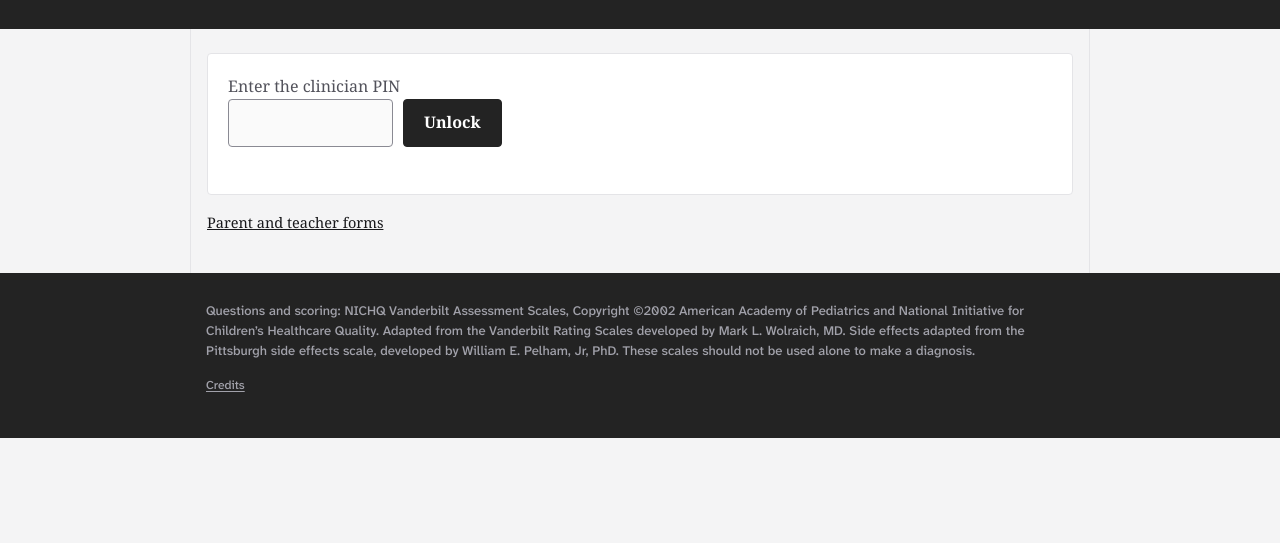
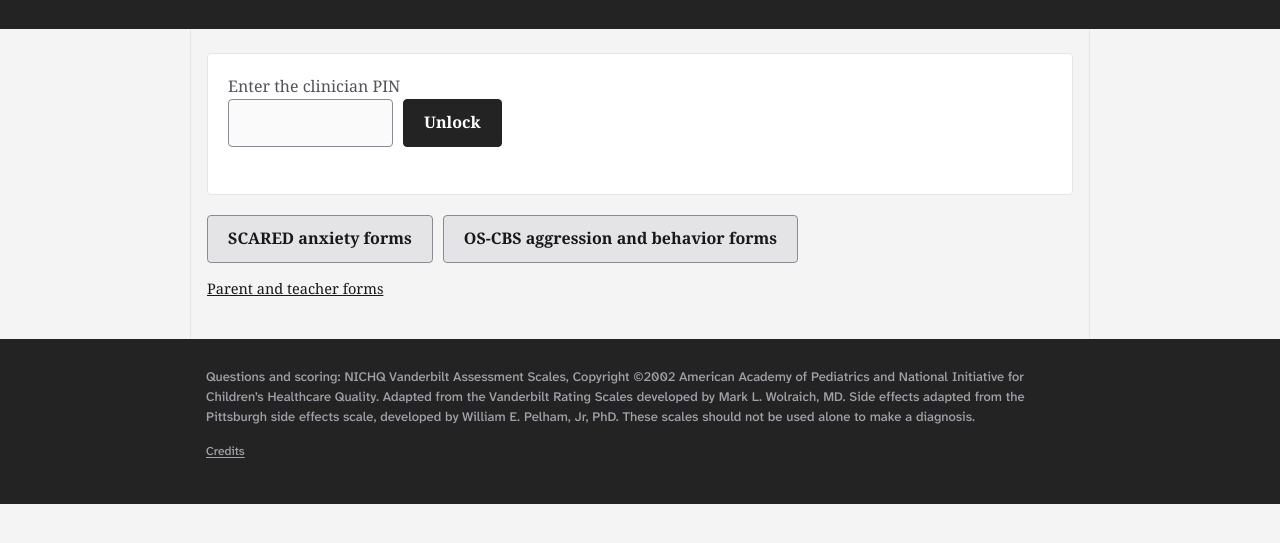
Before and after one commit to adhd-forms/adhd-forms.github.io, a plain HTML site: page clinic.html in a window 1280 px wide. Shown: the part 147-690 px from the top of the page. Drawn offline with Linux system fonts and the light colour scheme.

Commit message:
Clinic page: buttons to SCARED and OS-CBS forms; drop index subtitle
Co-Authored-By: Claude Opus 5.5 <noreply@anthropic.com>
Claude-Session: https://claude.ai/code/session_01Cy2tvFYQJ9a6Mti8c22dT7

```diff
--- a/clinic.html
+++ b/clinic.html
@@ -78,6 +78,7 @@
   .btn { font: inherit; font-weight: 600; font-size: calc(16px * var(--tb, 1)); border-radius: var(--radius); padding: 10px 20px; min-height: 48px; border: 1px solid var(--brand);
     background: var(--brand); color: var(--brand-text); cursor: pointer; }
   .btn.secondary { background: var(--nav); color: var(--heading); border-color: var(--edge); }
+  a.btn { display: inline-flex; align-items: center; text-decoration: none; }
   .btn:disabled { background: var(--nav); color: var(--body); border-color: var(--nav); cursor: not-allowed; }
   .btns { display: flex; flex-wrap: wrap; gap: 10px; margin-top: 12px; }
   button:focus-visible, a:focus-visible, input:focus-visible, summary:focus-visible { outline: 2px solid var(--focus); outline-offset: 2px; }
@@ -308,6 +309,11 @@
       <button type="button" class="btn secondary" id="lock-btn">Lock clinician section</button>
     </div>
   </div>
+  <!-- Links to the other form pages (owner, 2026-11-19) -->
+  <nav class="btns noprint" aria-label="Other forms" style="margin-top:20px">
+    <a class="btn secondary" href="scared.html">SCARED anxiety forms</a>
+    <a class="btn secondary" href="oscbs.html">OS-CBS aggression and behavior forms</a>
+  </nav>
   <p class="noprint" style="margin:14px 0 0;font-size:calc(14.5px * var(--tb, 1))"><a href="./">Parent and teacher forms</a></p>
 </main>
 
```
Also changed, not shown: index.html (+0 -1 lines).
